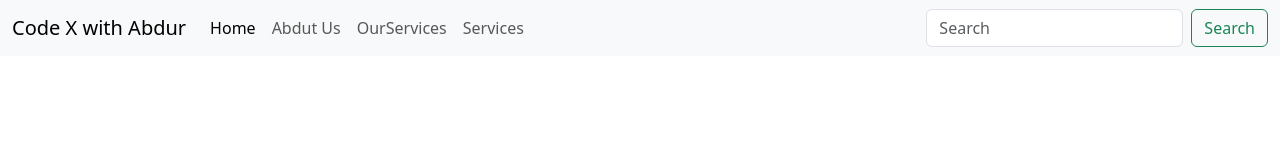
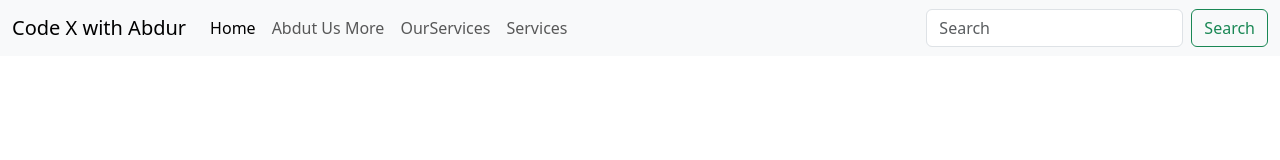
Before and after one commit to AbdulRazzaque/DemoRepo, a plain HTML site: page index.html in a window 1280 px wide. Drawn offline with nearby package versions, Linux system fonts and the light colour scheme.

Commit message:
change for testing

```diff
--- a/index.html
+++ b/index.html
@@ -19,7 +19,7 @@
                 <a class="nav-link active" aria-current="page" href="#">Home</a>
               </li>
               <li class="nav-item">
-                <a class="nav-link" href="#">Abdut Us</a>
+                <a class="nav-link" href="#">Abdut Us More</a>
               </li>
 
               <li class="nav-item">
```
